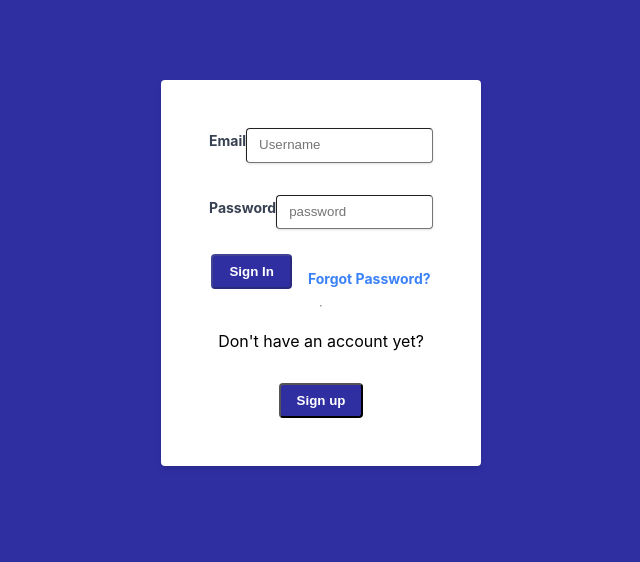
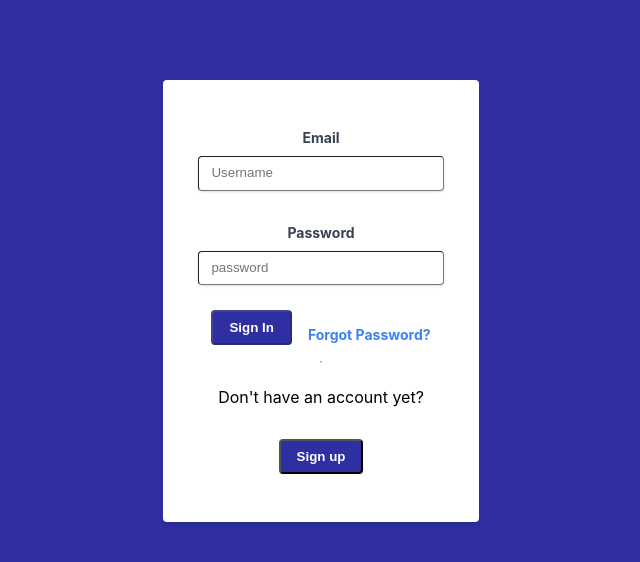
Before and after one commit to UzielCarranza/chat-app, a React (Create React App) app: page / in a window 1280 px wide. Shown: the top 562 px of the page, without its empty margins (319-959 px from the left). Built offline with nearby package versions, Linux system fonts and the light colour scheme.

Commit message:
changed the div wrapper of the field input to display child elements as columns order

```diff
--- a/src/components/Login.js
+++ b/src/components/Login.js
@@ -32,7 +32,7 @@ export const Login = () => {
                 {/*fires up when there is an error with the log in process*/}
                 {errorMessage && <p className="error-message">{errorMessage}</p>}
                 {/*username input*/}
-                <div className="divider">
+                <div className="divider"  style={{display: 'flex', flexDirection: 'column', justifyContent: 'center'}}>
                     <label className="login-form-label" htmlFor="username">
                         Email
                     </label>
@@ -47,7 +47,7 @@ export const Login = () => {
                     />
                 </div>
                 {/*password input*/}
-                <div className="divider">
+                <div className="divider"  style={{display: 'flex', flexDirection: 'column', justifyContent: 'center'}}>
                     <label className="login-form-label" htmlFor="password">
                         Password
                     </label>
```
